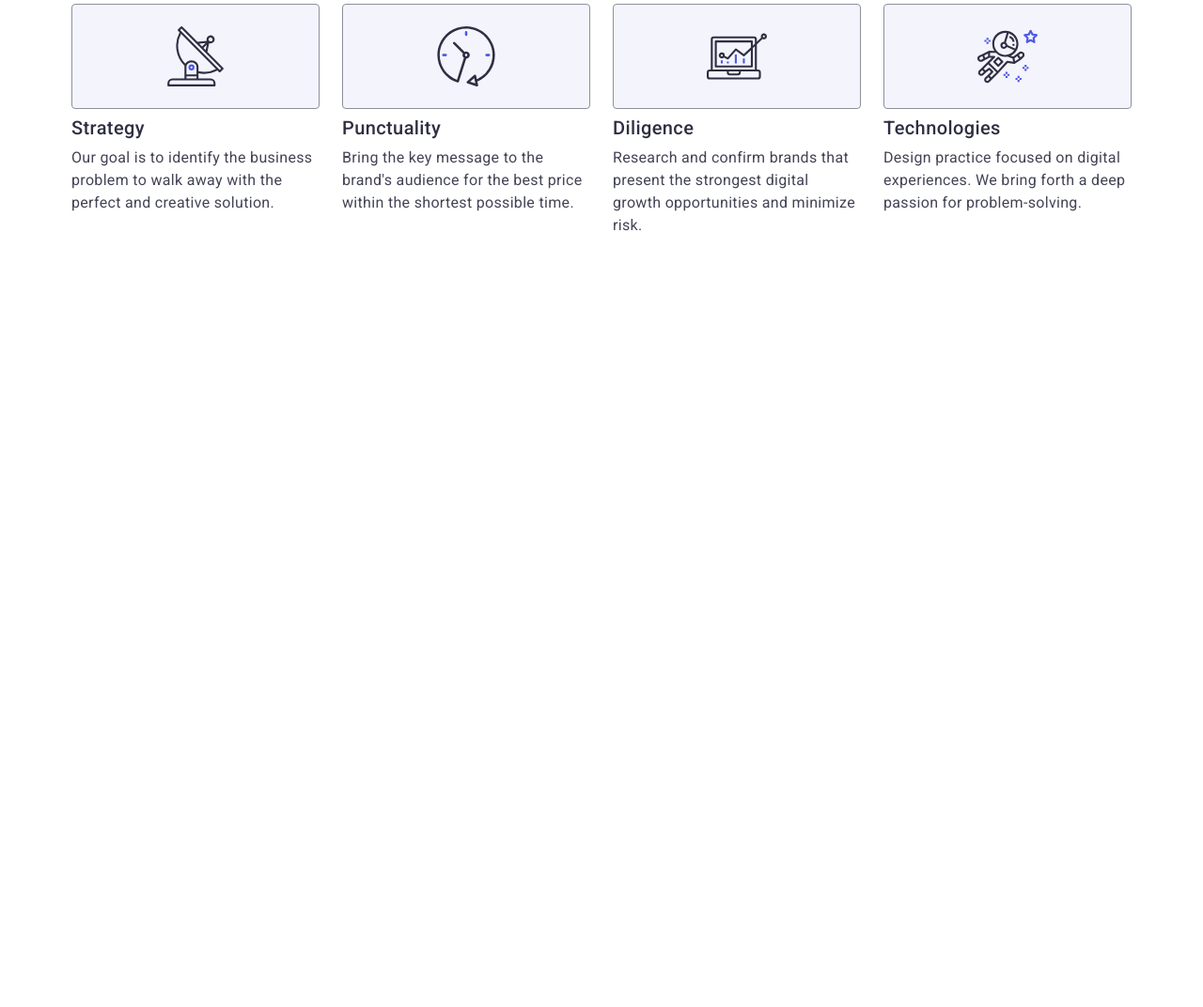
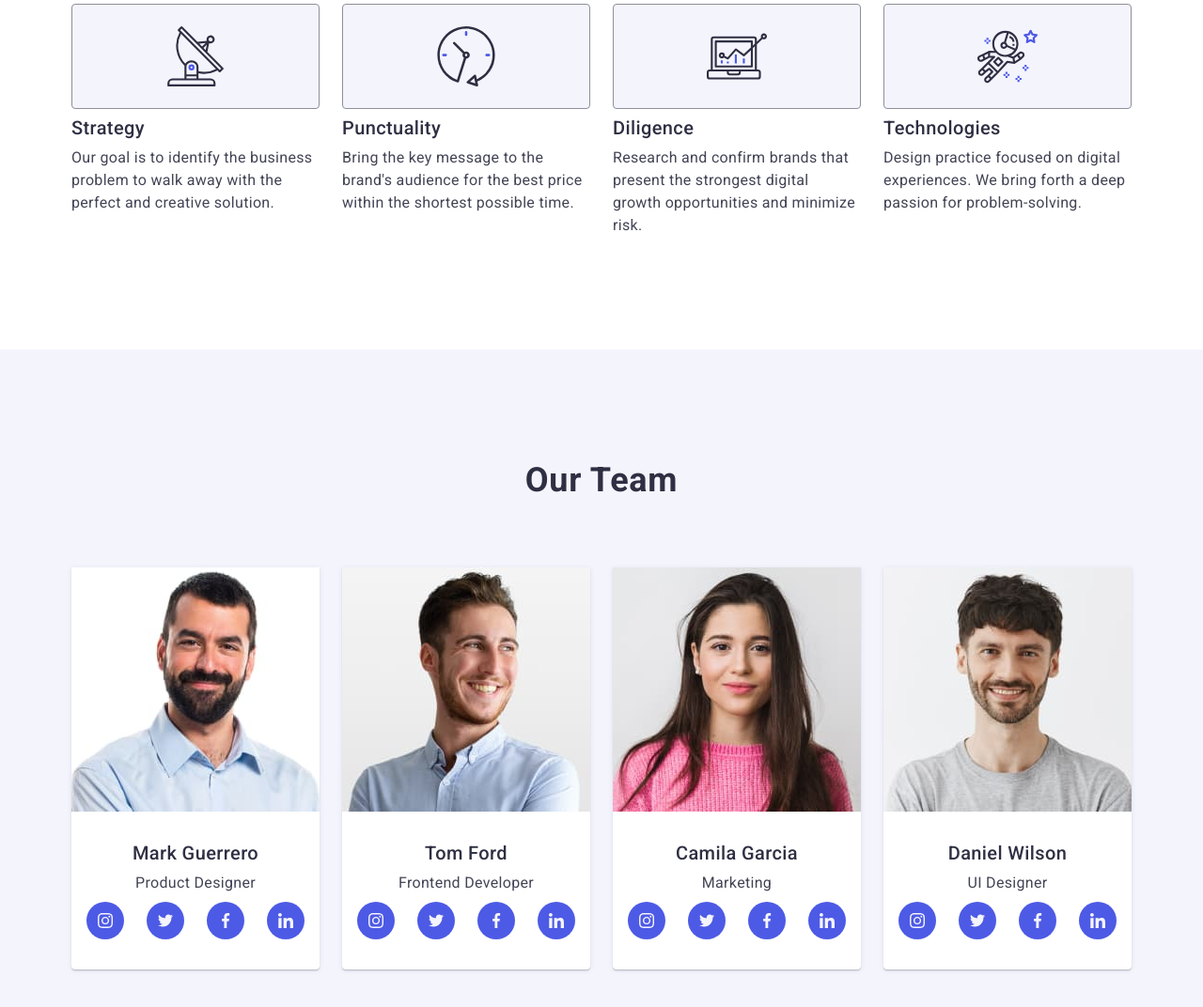
Before and after one commit to Andrii-UA99/goit-markup-hw-06, a plain HTML site: page index.html in a window 1280 px wide. Shown: the part 716-1788 px from the top of the page at 94% size. Before the commit the page ends 1088 px from the top, so only its background shows below. Drawn offline with nearby package versions, Linux system fonts and the light colour scheme.

Commit message:
Our-team-done

```diff
--- a/css/styles.css
+++ b/css/styles.css
@@ -378,9 +378,10 @@ display: inline-block;
 }
 
 .ourteam-img {
-    display: block;
+    margin: 0 auto;
+    /* display: block;
     max-width: 100%;
-    height: auto;
+    height: auto; */
 }
 
 .ourteam-list-title {
--- a/index.html
+++ b/index.html
@@ -119,12 +119,13 @@
 
       <!-- section 3 -->
 
-      <!-- <section class="ourteam-section">
+      <section class="ourteam-section">
         <div class="container">
           <h2 class="ourteam-title">Our Team</h2>
           <ul class="ourteam-list">
             <li class="ourteam-item">
               <img
+                srcset="./images/mark-2x.jpg 2x, ./images/foto-1.jpg 1x"
                 src="./images/foto-1.jpg"
                 alt="Mark"
                 width="264"
@@ -168,6 +169,7 @@
             </li>
             <li class="ourteam-item">
               <img
+                srcset="./images/tom-2x.jpg 2x, ./images/foto-2.jpg 1x"
                 src="./images/foto-2.jpg"
                 alt="Tom"
                 width="264"
@@ -211,6 +213,7 @@
             </li>
             <li class="ourteam-item">
               <img
+                srcset="./images/camila-2x.jpg 2x, ./images/foto-3.jpg 1x"
                 src="./images/foto-3.jpg"
                 alt="Camila"
                 width="264"
@@ -254,6 +257,7 @@
             </li>
             <li class="ourteam-item">
               <img
+                srcset="./images/daniel-2x.jpg 2x, ./images/foto-4.jpg 1x"
                 src="./images/foto-4.jpg"
                 alt="Daniel"
                 width="264"
@@ -297,7 +301,7 @@
             </li>
           </ul>
         </div>
-      </section> -->
+      </section>
 
       <!-- Section 4 -->
 
```
Also changed, not shown: images/camila-2x.jpg (added), images/daniel-2x.jpg (added), images/mark-2x.jpg (added), images/tom-2x.jpg (added).
